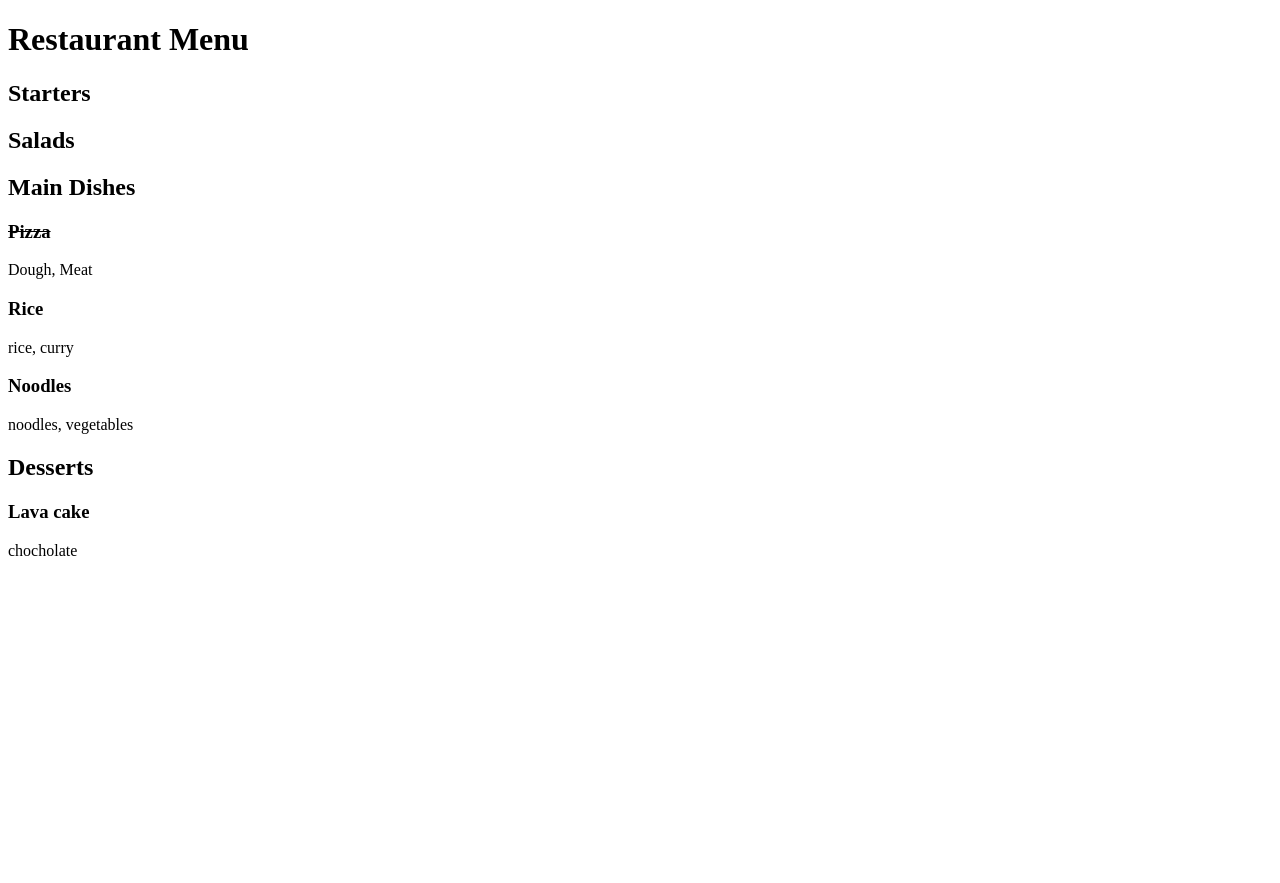
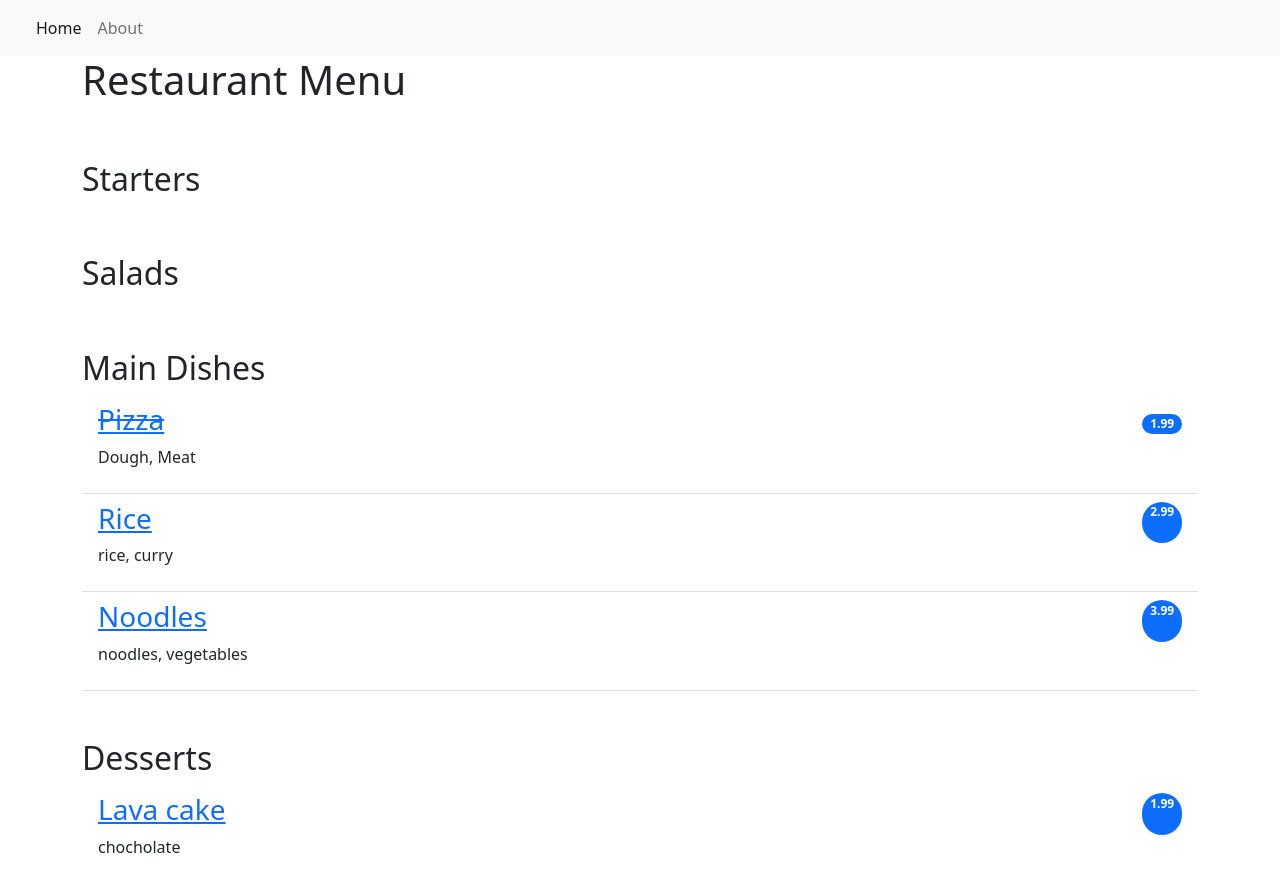
Before and after one commit to msuneth/restaurant-menu, a Django app: page / in a window 1280 px wide. Before the commit the page ends 556 px from the top, so only its background shows below. Run offline with Django 5.2, Linux system fonts and the light colour scheme; data comes from the database, SQL or seed files in the repository; some libraries are stand-ins or nearby versions.

Commit message:
base html, bootstrap

```diff
--- /dev/null
+++ b/restaurant_menu/templates/base.html
@@ -0,0 +1,38 @@
+<!DOCTYPE html>
+<html lang="en">
+    <head>
+        <meta charset="utf-8">
+        <meta name="viewport" content="width=device-width, initial-scale=1">
+        <link href="https://cdn.jsdelivr.net/npm/bootstrap@5.2.0-beta1/dist/css/bootstrap.min.css" rel="stylesheet" integrity="sha384-0evHe/X+R7YkIZDRvuzKMRqM+OrBnVFBL6DOitfPri4tjfHxaWutUpFmBp4vmVor" crossorigin="anonymous">
+        <title>Menu Products</title>
+    </head>
+    <body>
+        <nav class="navbar navbar-expand-lg bg-light">
+            <div class="container-fluid">
+                    <a class="navbar-brand" href="#"></a>
+
+                    <button class="navbar-toggler" type="button" data-bs-toggle="collapse" data-bs-target="#navbarNav" aria-controls="navbarNav" aria-expanded="false" aria-label="Toggle navigation">
+                         <span class="navbar-toggler-icon"></span>
+                    </button>
+                <div class="collapse navbar-collapse" id="navbarNav">
+                    <ul class="navbar-nav">
+                         <li class="nav-item">
+                            <a class="nav-link active" aria-current="page" href="{% url 'home' %}">Home</a>
+                        </li>
+                        <li class="nav-item">
+                            <a class="nav-link" aria-current="page" href="{% url 'home' %}">About</a>
+                        </li>
+                    </ul>
+                </div>
+            </div>
+        </nav>
+
+        {% block content %}
+        {% endblock content %}
+
+<!-- JavaScript Bundle with Popper -->
+             <script src="https://code.jquery.com/jquery-2.1.3.min.js"></script>
+        <script src="https://cdn.jsdelivr.net/npm/bootstrap@5.2.0-beta1/dist/js/bootstrap.bundle.min.js" integrity="sha384-pprn3073KE6tl6bjs2QrFaJGz5/SUsLqktiwsUTF55Jfv3qYSDhgCecCxMW52nD2" crossorigin="anonymous"></script>
+
+    </body>
+</html>
--- a/restaurant_menu/templates/index.html
+++ b/restaurant_menu/templates/index.html
@@ -1,24 +1,32 @@
-<!DOCTYPE html>
-<html lang="en">
-<head>
-    <meta charset="UTF-8">
-    <title>Restaurant Menu</title>
-</head>
-<body>
+{%  extends 'base.html' %}
+{% block content %}
+<div class="container">
     <h1>Restaurant Menu</h1>
+    <ul class="list-group list-group-flush">
         {% for meal in meals %}
-        <h2>{{ meal.1 }}</h2>
+            <h2 class="pt-5">{{ meal.1 }}</h2>
                 {% for row in item_list %}
                     {% if row.meal_type == meal.0 %}
                         {%  if row.status == 0 %}
-                        <h3><del>{{  row.meal }}</del></h3>
+                        <li class="list-group-item d-flex justify-content-between align-items-center border-0 pb-0">
+                            <a href="{% url 'menu_item' row.pk %}"><h3><del>{{  row.meal }}</del></h3></a>
+                            <span class="badge bg-primary rounded-pill">{{ row.price }}</span>
+                        </li>
+                        <li class="list-group-item pt-0">
                             <p>{{  row.description }}</p>
+                        </li>
                         {%  else %}
-                        <h3>{{  row.meal }}</h3>
+                        <li class="list-group-item d-flex justify-content-between align-item-center border-0 pb-0">
+                            <a href="{% url 'menu_item' row.pk %}"><h3>{{  row.meal }}</h3></a>
+                            <span class="badge bg-primary rounded-pill">{{ row.price }}</span>
+                        </li>
+                        <li class="list-group-item pt-0">
                             <p>{{  row.description }}</p>
+                        </li>
                         {% endif %}
                     {% endif %}
                 {% endfor %}
         {% endfor %}
-</body>
-</html>
+        </ul>
+</div>
+{%  endblock content%}
--- a/restaurant_menu/urls.py
+++ b/restaurant_menu/urls.py
@@ -2,5 +2,6 @@ from django.urls import path
 from . import views
 
 urlpatterns = [
-    path('', views.MenuList.as_view(), name="Home")
+    path('', views.MenuList.as_view(), name="home"),
+    path('item/<int:pk>/', views.MenuItemDetails.as_view(), name="menu_item")
 ]
```
Also changed, not shown: restaurant_menu/templates/menu_item_detail.html (+8 -10 lines). Lines whose indentation alone changed are shown as unchanged.
